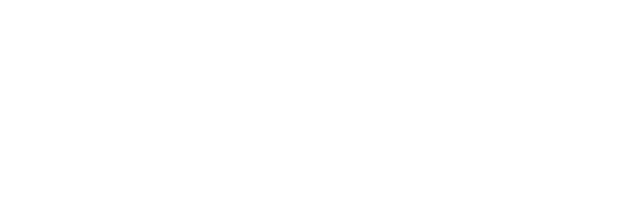
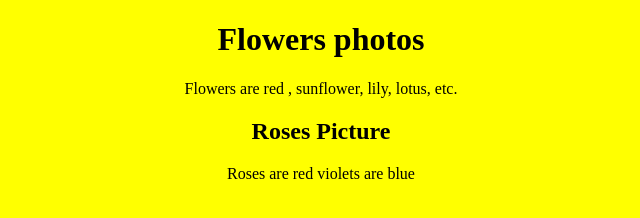
Before and after one commit to acciojob/inline-styling-arnavsharma78, a website: page main.html in a window 1280 px wide. Shown: the whole page, without its empty margins (319-959 px from the left). Drawn offline with Linux system fonts and the light colour scheme.

Commit message:
created a submission

```diff
--- a/main.html
+++ b/main.html
@@ -4,11 +4,21 @@
 
 <head>
 	<link rel="stylesheet" href="styles.css">
+
 </head>
 
 <body>
 	<!-- the entire body must be written by student -->
+	<div>
+	<h1 id = "f1">Flowers photos</h1>
+	<p>Flowers are red , sunflower, lily, lotus, etc.</p>
+	</div>
+	<div>
+	<h2 id = "f2">Roses Picture</h2>
+	<p>Roses are red violets are blue </p>
+	</div>
     <script type="text/javascript" src="./script.js">
+
 </script>
 
 </body>
--- a/styles.css
+++ b/styles.css
@@ -1 +1,5 @@
 /*  your css code here. If applicable */
+body{
+	background-color:yellow;
+	text-align:center;
+}
```
